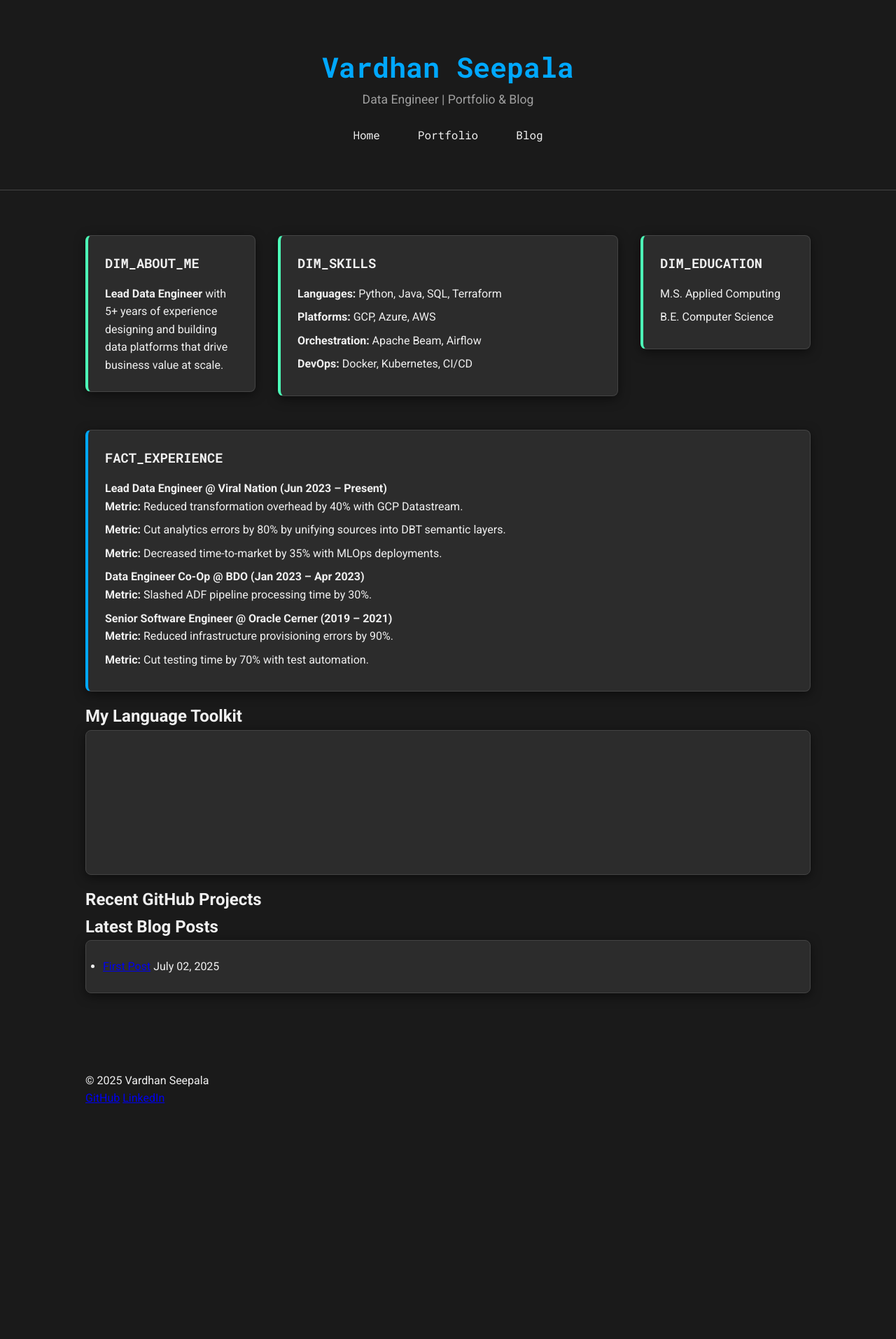
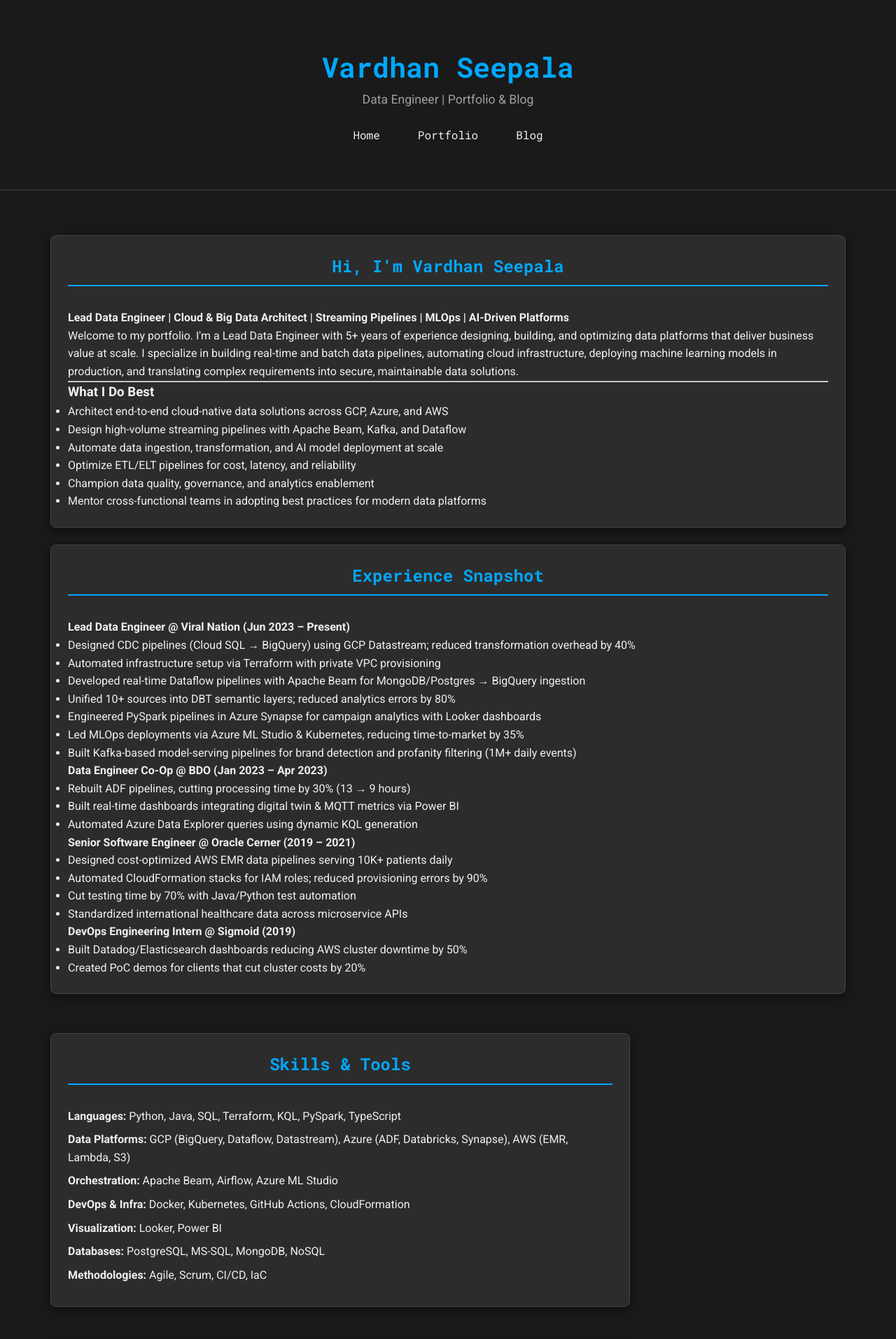
Before and after one commit to seepala98/seepala98.github.io, a Jekyll site: the page built from index.html, in a window 1280 px wide. Shown: the top 1913 px of the page at 70% size. Built offline with Jekyll 4.4.1, drawn with Linux system fonts in a browser that asks for light colours; before the commit the page ends 1614 px from its top, so only the background shows below that; some of the changed text lies outside the part shown.

Commit message:
Refine index.html layout, content, and GitHub projects display

```diff
--- a/css/main.css
+++ b/css/main.css
@@ -1,4 +1,3 @@
-
 @import url('https://fonts.googleapis.com/css2?family=Roboto+Mono:wght@300;400;700&family=Roboto:wght@300;400;700&display=swap');
 
 :root {
@@ -28,7 +27,7 @@ body {
 }
 
 .container {
-  max-width: 1100px;
+  max-width: 1200px;
   margin: 0 auto;
   padding: 2rem;
 }
@@ -86,41 +85,138 @@ main {
   border: 1px solid var(--border-color);
   border-radius: 8px;
   padding: 1.5rem;
-  margin-bottom: 1rem;
+  margin-bottom: 1.5rem; /* Increased spacing between cards */
   box-shadow: 0 4px 15px var(--shadow-color);
+  transition: transform 0.3s ease, box-shadow 0.3s ease;
 }
 
-/* --- Data Modeling Theme --- */
-.data-model-container {
-    display: grid;
-    grid-template-columns: 1fr 2fr 1fr;
-    grid-template-rows: auto auto;
-    gap: 2rem;
-    align-items: start;
+.card:hover {
+  transform: translateY(-3px);
+  box-shadow: 0 6px 20px var(--shadow-color);
 }
 
-.data-fact {
-    grid-column: 1 / -1; /* Span all columns */
-    grid-row: 2;
+/* --- Section Headings --- */
+h2 {
+  font-family: var(--font-mono);
+  color: var(--primary-color);
+  border-bottom: 2px solid var(--primary-color);
+  padding-bottom: 0.5rem;
+  margin-bottom: 2rem;
+  text-align: center;
+}
+
+/* --- Grid Layout for Main Sections --- */
+.main-grid {
+    display: grid;
+    grid-template-columns: 1fr;
+    gap: 2rem;
+}
+
+@media (min-width: 768px) {
+    .main-grid {
+        grid-template-columns: 2fr 1fr; /* Two columns for larger screens */
+    }
+    .main-grid > section:first-child { /* Experience section takes full width on larger screens */
+        grid-column: 1 / -1;
+    }
+}
+
+@media (min-width: 1024px) {
+    .main-grid {
+        grid-template-columns: 3fr 1fr; /* Adjust column ratio for very large screens */
+    }
+}
+
+/* --- Specific Section Styling --- */
+.experience-section .card {
     border-left: 4px solid var(--primary-color);
 }
 
-.data-dimension {
+.skills-education-grid {
+    display: grid;
+    grid-template-columns: 1fr;
+    gap: 1.5rem;
+}
+
+@media (min-width: 768px) {
+    .skills-education-grid {
+        grid-template-columns: 1fr; /* Stack on medium screens */
+    }
+}
+
+.skills-section .card, .education-section .card {
     border-left: 4px solid var(--secondary-color);
 }
 
-.data-dimension h3, .data-fact h3 {
-    font-family: var(--font-mono);
-    margin-bottom: 1rem;
-}
-
-.data-dimension ul, .data-fact ul {
+.skills-section ul, .education-section ul {
     list-style: none;
     padding-left: 0;
 }
 
-.data-dimension li, .data-fact li {
+.skills-section li, .education-section li {
     margin-bottom: 0.5rem;
+}
+
+/* --- GitHub Repos Section --- */
+.github-repos .repo {
+    border-left: 4px solid var(--primary-color);
+}
+
+.github-repos .repo h3 a {
+  color: var(--primary-color);
+  text-decoration: none;
+}
+
+.github-repos .repo p {
+    font-size: 0.9rem;
+    color: var(--subtle-text-color);
+}
+
+/* --- Blog Post List --- */
+.latest-posts ul {
+  list-style: none;
+}
+
+.latest-posts li {
+    margin-bottom: 0.75rem;
+}
+
+.latest-posts li a {
+  color: var(--text-color);
+  text-decoration: none;
+  font-size: 1.1rem;
+  transition: color 0.3s;
+}
+
+.latest-posts li a:hover {
+  color: var(--primary-color);
+}
+
+.latest-posts li span {
+  color: var(--subtle-text-color);
+  margin-left: 1rem;
+  font-family: var(--font-mono);
+  font-size: 0.9rem;
+}
+
+/* --- Footer --- */
+footer {
+  text-align: center;
+  padding: 2rem 0;
+  border-top: 1px solid var(--border-color);
+  color: var(--subtle-text-color);
+  margin-top: 3rem;
+}
+
+.social-links a {
+  color: var(--subtle-text-color);
+  margin: 0 10px;
+  font-size: 1.5rem;
+  transition: color 0.3s;
+}
+
+.social-links a:hover {
+  color: var(--primary-color);
 }
 
 /* --- Fade-in Animation --- */
--- a/index.html
+++ b/index.html
@@ -3,65 +3,88 @@ layout: default
 title: Home
 ---
 
-<div class="data-model-container">
+<section class="bio card fade-in-section">
+  <h2>Hi, I'm Vardhan Seepala</h2>
+  <p><strong>Lead Data Engineer | Cloud & Big Data Architect | Streaming Pipelines | MLOps | AI-Driven Platforms</strong></p>
+  <p>Welcome to my portfolio. I'm a Lead Data Engineer with 5+ years of experience designing, building, and optimizing data platforms that deliver business value at scale. I specialize in building real-time and batch data pipelines, automating cloud infrastructure, deploying machine learning models in production, and translating complex requirements into secure, maintainable data solutions.</p>
+  <hr>
 
-  <!-- Dimension: About Me -->
-  <section class="card data-dimension fade-in-section">
-    <h3>DIM_ABOUT_ME</h3>
-    <p><strong>Lead Data Engineer</strong> with 5+ years of experience designing and building data platforms that drive business value at scale.</p>
-  </section>
+  <h3>What I Do Best</h3>
+  <ul>
+    <li>Architect end-to-end cloud-native data solutions across GCP, Azure, and AWS</li>
+    <li>Design high-volume streaming pipelines with Apache Beam, Kafka, and Dataflow</li>
+    <li>Automate data ingestion, transformation, and AI model deployment at scale</li>
+    <li>Optimize ETL/ELT pipelines for cost, latency, and reliability</li>
+    <li>Champion data quality, governance, and analytics enablement</li>
+    <li>Mentor cross-functional teams in adopting best practices for modern data platforms</li>
+  </ul>
+</section>
 
-  <!-- Dimension: Skills -->
-  <section class="card data-dimension fade-in-section">
-    <h3>DIM_SKILLS</h3>
-    <ul>
-      <li><strong>Languages:</strong> Python, Java, SQL, Terraform</li>
-      <li><strong>Platforms:</strong> GCP, Azure, AWS</li>
-      <li><strong>Orchestration:</strong> Apache Beam, Airflow</li>
-      <li><strong>DevOps:</strong> Docker, Kubernetes, CI/CD</li>
-    </ul>
-  </section>
+<div class="main-grid">
 
-  <!-- Dimension: Education -->
-  <section class="card data-dimension fade-in-section">
-    <h3>DIM_EDUCATION</h3>
-    <ul>
-        <li>M.S. Applied Computing</li>
-        <li>B.E. Computer Science</li>
-    </ul>
-  </section>
-
-  <!-- Fact: Experience -->
-  <section class="card data-fact fade-in-section">
-    <h3>FACT_EXPERIENCE</h3>
+  <!-- Experience Section -->
+  <section class="experience-section card fade-in-section">
+    <h2>Experience Snapshot</h2>
 
     <h4>Lead Data Engineer @ Viral Nation (Jun 2023 – Present)</h4>
     <ul>
-      <li><strong>Metric:</strong> Reduced transformation overhead by 40% with GCP Datastream.</li>
-      <li><strong>Metric:</strong> Cut analytics errors by 80% by unifying sources into DBT semantic layers.</li>
-      <li><strong>Metric:</strong> Decreased time-to-market by 35% with MLOps deployments.</li>
+      <li>Designed CDC pipelines (Cloud SQL → BigQuery) using GCP Datastream; reduced transformation overhead by 40%</li>
+      <li>Automated infrastructure setup via Terraform with private VPC provisioning</li>
+      <li>Developed real-time Dataflow pipelines with Apache Beam for MongoDB/Postgres → BigQuery ingestion</li>
+      <li>Unified 10+ sources into DBT semantic layers; reduced analytics errors by 80%</li>
+      <li>Engineered PySpark pipelines in Azure Synapse for campaign analytics with Looker dashboards</li>
+      <li>Led MLOps deployments via Azure ML Studio & Kubernetes, reducing time-to-market by 35%</li>
+      <li>Built Kafka-based model-serving pipelines for brand detection and profanity filtering (1M+ daily events)</li>
     </ul>
 
     <h4>Data Engineer Co-Op @ BDO (Jan 2023 – Apr 2023)</h4>
     <ul>
-      <li><strong>Metric:</strong> Slashed ADF pipeline processing time by 30%.</li>
+      <li>Rebuilt ADF pipelines, cutting processing time by 30% (13 → 9 hours)</li>
+      <li>Built real-time dashboards integrating digital twin & MQTT metrics via Power BI</li>
+      <li>Automated Azure Data Explorer queries using dynamic KQL generation</li>
     </ul>
 
     <h4>Senior Software Engineer @ Oracle Cerner (2019 – 2021)</h4>
     <ul>
-        <li><strong>Metric:</strong> Reduced infrastructure provisioning errors by 90%.</li>
-        <li><strong>Metric:</strong> Cut testing time by 70% with test automation.</li>
+        <li>Designed cost-optimized AWS EMR data pipelines serving 10K+ patients daily</li>
+        <li>Automated CloudFormation stacks for IAM roles; reduced provisioning errors by 90%</li>
+        <li>Cut testing time by 70% with Java/Python test automation</li>
+        <li>Standardized international healthcare data across microservice APIs</li>
+    </ul>
+
+    <h4>DevOps Engineering Intern @ Sigmoid (2019)</h4>
+    <ul>
+        <li>Built Datadog/Elasticsearch dashboards reducing AWS cluster downtime by 50%</li>
+        <li>Created PoC demos for clients that cut cluster costs by 20%</li>
     </ul>
   </section>
 
+  <div class="skills-education-grid">
+    <!-- Skills Section -->
+    <section class="skills-section card fade-in-section">
+      <h2>Skills & Tools</h2>
+      <ul>
+        <li><strong>Languages:</strong> Python, Java, SQL, Terraform, KQL, PySpark, TypeScript</li>
+        <li><strong>Data Platforms:</strong> GCP (BigQuery, Dataflow, Datastream), Azure (ADF, Databricks, Synapse), AWS (EMR, Lambda, S3)</li>
+        <li><strong>Orchestration:</strong> Apache Beam, Airflow, Azure ML Studio</li>
+        <li><strong>DevOps & Infra:</strong> Docker, Kubernetes, GitHub Actions, CloudFormation</li>
+        <li><strong>Visualization:</strong> Looker, Power BI</li>
+        <li><strong>Databases:</strong> PostgreSQL, MS-SQL, MongoDB, NoSQL</li>
+        <li><strong>Methodologies:</strong> Agile, Scrum, CI/CD, IaC</li>
+      </ul>
+    </section>
+
+    <!-- Education Section -->
+    <section class="education-section card fade-in-section">
+      <h2>Education</h2>
+      <ul>
+        <li>Master of Applied Computing – University of Windsor, Canada</li>
+        <li>Bachelor of Engineering in Computer Science – Sir MVIT, India</li>
+      </ul>
+    </section>
+  </div>
+
 </div>
-
-<section class="data-visualization fade-in-section">
-    <h2>My Language Toolkit</h2>
-    <div class="card">
-        <canvas id="language-chart"></canvas>
-    </div>
-</section>
 
 <section class="github-repos fade-in-section">
   <h2>Recent GitHub Projects</h2>
@@ -131,7 +154,7 @@ title: Home
       repoEl.innerHTML = `
         <h3><a href="${repo.html_url}" target="_blank">${repo.name}</a></h3>
         <p>${repo.description || 'No description available.'}</p>
-        <p class="repo-meta"><strong>Language:</strong> ${repo.language || 'N/A'} | <strong>Stars:</strong> ${repo.stargazers_count}</p>
+        <p class="repo-meta"><strong>Language:</strong> ${repo.language || 'N/A'}</p>
       `;
       container.appendChild(repoEl);
     });
```
